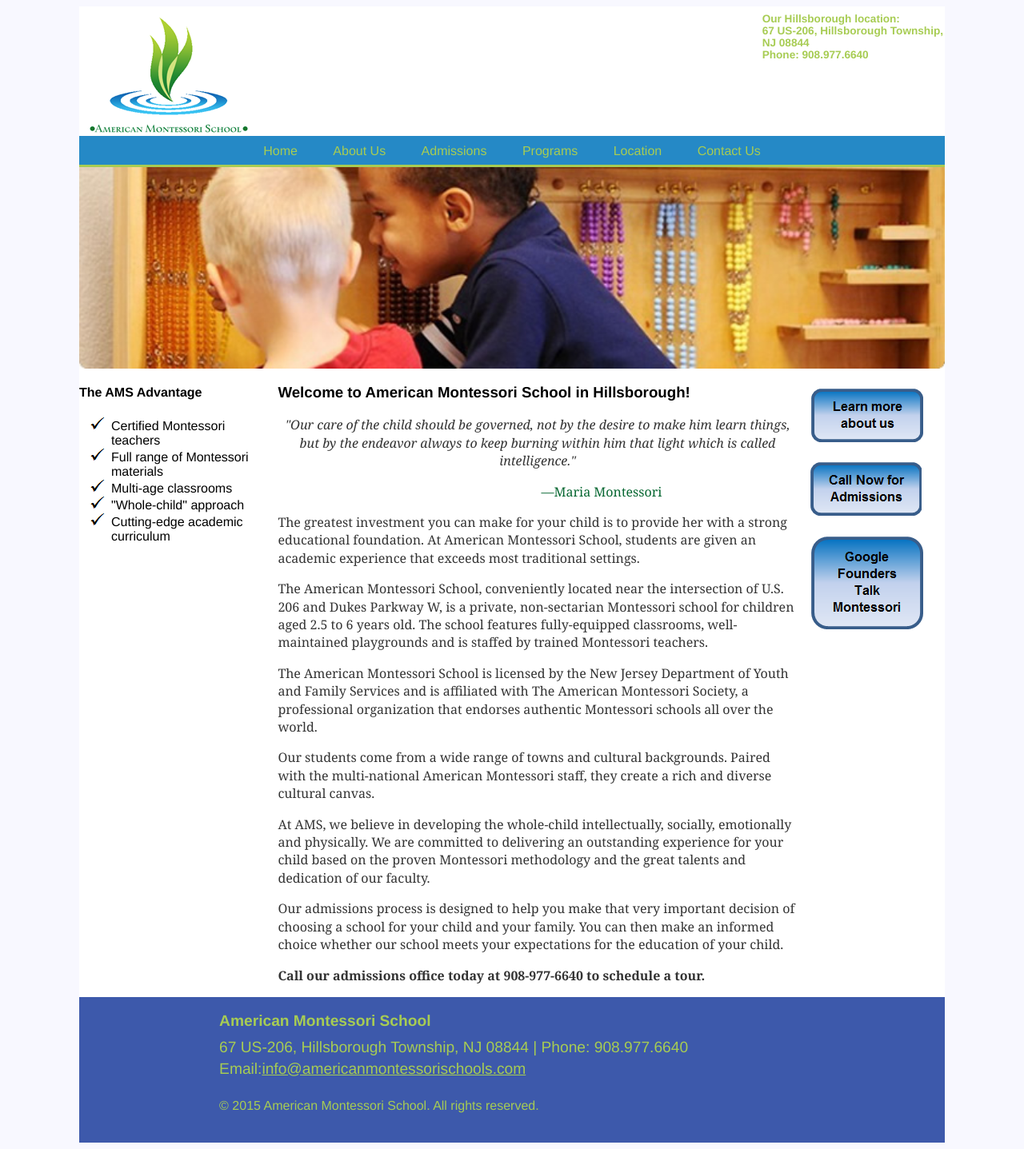
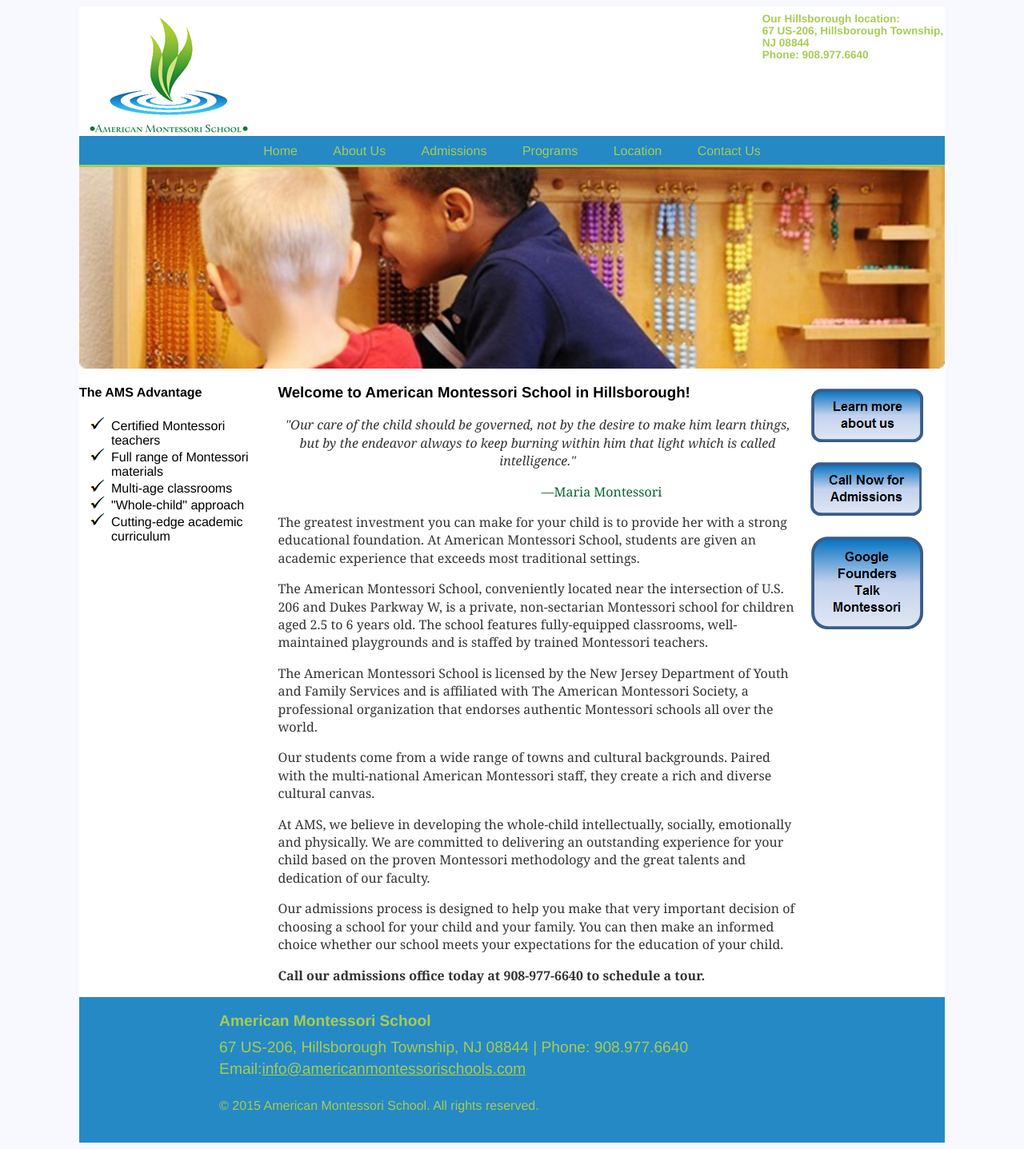
Before and after one commit to americanmontessorischools/americanmontessorischools.github.io, a Jekyll site: the page built from index.html, in a window 1280 px wide. Shown: the whole page at 80% size. Built offline with Jekyll 4.4.1, drawn with Linux system fonts in a browser that asks for light colours.

Commit message:
Update main.css

```diff
--- a/css/main.css
+++ b/css/main.css
@@ -203,7 +203,7 @@
 
 #footer {
 	clear:both;
-	background-color: #3D59AB;
+	background-color: #2589C6;
 	color: #A7CC53;
 	line-height: 15%;
 }
```
